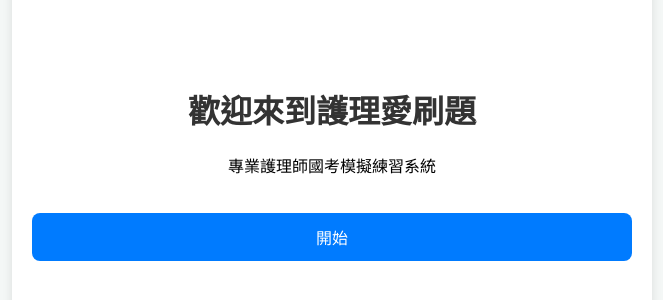
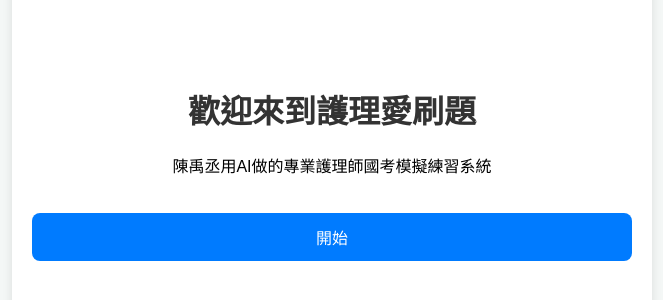
Before and after one commit to yuchengc345-lab/nursingQA, a plain HTML site: page index.html in a window 1280 px wide. Shown: the part 174-474 px from the top of the page, without its empty margins (308-971 px from the left). Drawn offline with Linux system fonts and the light colour scheme.

Commit message:
Update index.html

```diff
--- a/index.html
+++ b/index.html
@@ -3,7 +3,7 @@
 <head>
     <meta charset="UTF-8">
     <meta name="viewport" content="width=device-width, initial-scale=1.0">
-    <title>護理愛刷題</title>
+    <title>禹丞愛刷題</title>
     <link rel="stylesheet" href="style.css">
 </head>
 <body>
@@ -11,7 +11,7 @@
     <div id="page-home" class="page active">
         <div class="hero-container">
             <h1>歡迎來到護理愛刷題</h1>
-            <p>專業護理師國考模擬練習系統</p>
+            <p>陳禹丞用AI做的專業護理師國考模擬練習系統</p>
             <button class="btn-primary" onclick="goToChapters()">開始</button>
         </div>
     </div>
@@ -77,4 +77,5 @@
 
     <script src="script.js"></script>
 </body>
+
 </html>
```
